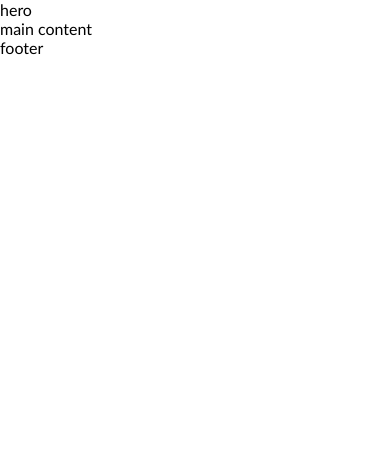
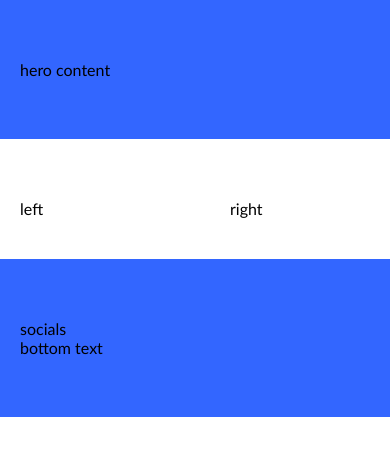
Before and after one commit to RokasSweets/06-007, a website: page index.html in a window 390 px wide. Drawn offline with Linux system fonts and the light colour scheme.

Commit message:
Layout #3

```diff
--- a/css/base/base.css
+++ b/css/base/base.css
@@ -9,3 +9,7 @@ body * {
 body {
     font-family: 'Gill Sans', 'Gill Sans MT', Calibri, 'Trebuchet MS', sans-serif;
 }
+
+.bg-blue {
+    background-color: #36f;
+}
--- a/css/base/layout.css
+++ b/css/base/layout.css
@@ -0,0 +1,52 @@
+.container {
+    width: 100%;
+    padding-top: 60px;
+    padding-bottom: 60px;
+}
+
+.container > .row {
+    width: 1000px;
+    margin-left: calc(50% - 500px);
+}
+
+.container > .short-row {
+    display: inline-block;
+    width: 600px;
+    margin-left: calc(50% - 300px);
+}
+
+.container > .row > .left {
+    width: 50%;
+    float: left;
+}
+
+.container > .row > .right {
+    width: 40%;
+    float: right;
+}
+
+@media (max-width: 1100px) {
+    .container > .row {
+        width: 800px;
+        margin-left: calc(50% - 400px);
+    }
+}
+
+@media (max-width: 900px) {
+    .container > .row {
+        width: 600px;
+        margin-left: calc(50% - 300px);
+    }
+}
+
+@media (max-width: 700px) {
+    .container {
+        padding-left: 20px;
+        padding-right: 20px;
+    }
+    .container > .row,
+    .container > .short-row {
+        width: 100%;
+        margin-left: 0px;
+    }
+}
--- a/index.html
+++ b/index.html
@@ -23,16 +23,30 @@
 </head>
 
 <body>
-    <section>
-        hero
+    <section class="container bg-blue">
+        <div class="short-row">
+        hero content
+        </div>
     </section>
 
-    <section>
-        main content
+    <section class="container">
+        <div class="row">
+            <div class="left">
+                left
+         </div>
+            <div class="right">
+                right
+            </div>
+        </div>
     </section>
 
-    <footer>
-        footer
+    <footer class="container bg-blue">
+        <div class="row">
+            socials
+        </div>
+        <div class="short-row">
+        bottom text
+        </div>
     </footer>
 </body>
 
```
Also changed, not shown: img/background.jpeg (added), img/heroback.png (deleted), img/logo.png (added), img/matroxlogo.png, img/zaliaslogo.png (deleted).
